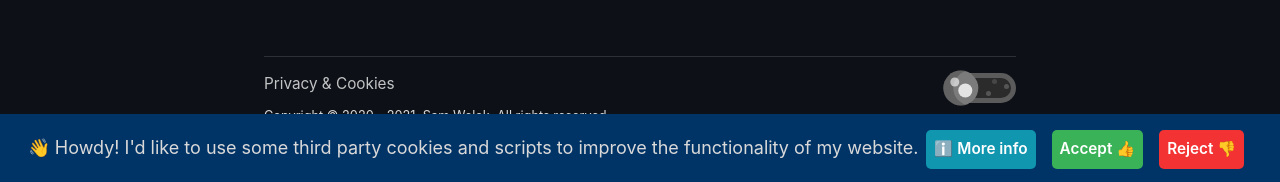
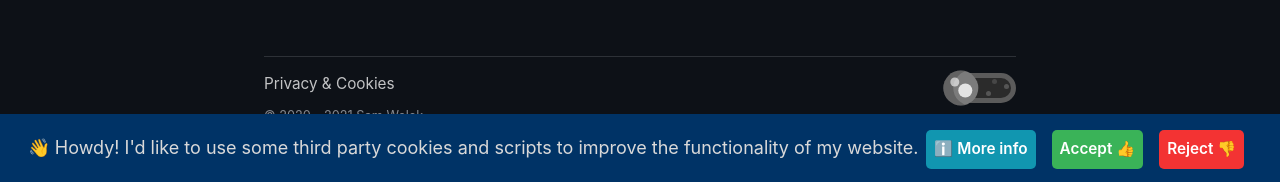
Before and after one commit to tiberiushunter/samwelek.co.uk, a Jekyll site: the page built from src/tags.md, in a window 1280 px wide. Shown: the part 715-897 px from the top of the page. Built offline with Jekyll 4.4.1, drawn with Linux system fonts in a browser that asks for light colours; emoji names are drawn with the system emoji font.

Commit message:
Updating footer content

```diff
--- a/src/_includes/common/footer.html
+++ b/src/_includes/common/footer.html
@@ -4,10 +4,11 @@
       <a href="/privacy-cookies/">Privacy &amp; Cookies</a>
       <div class="copyright">
         <small
-          >Copyright &copy;
+          >&copy;
           <time datetime="{{ site.time | date_to_xmlschema }}"
             >2020 - {{ site.time | date: '%Y' }}</time
-          >. Sam Welek. All rights reserved.
+          >
+          Sam Welek
         </small>
       </div>
     </div>
--- a/src/_sass/components/_footer.scss
+++ b/src/_sass/components/_footer.scss
@@ -19,6 +19,9 @@ footer {
 
   .copyright {
     margin-top: calc(var(--spacer) / 2);
+    small {
+      color: var(--c-gray-500);
+    }
   }
 
   .msdos {
```
Also changed, not shown: src/_sass/layout/_layout.scss (+0 -10 lines).
